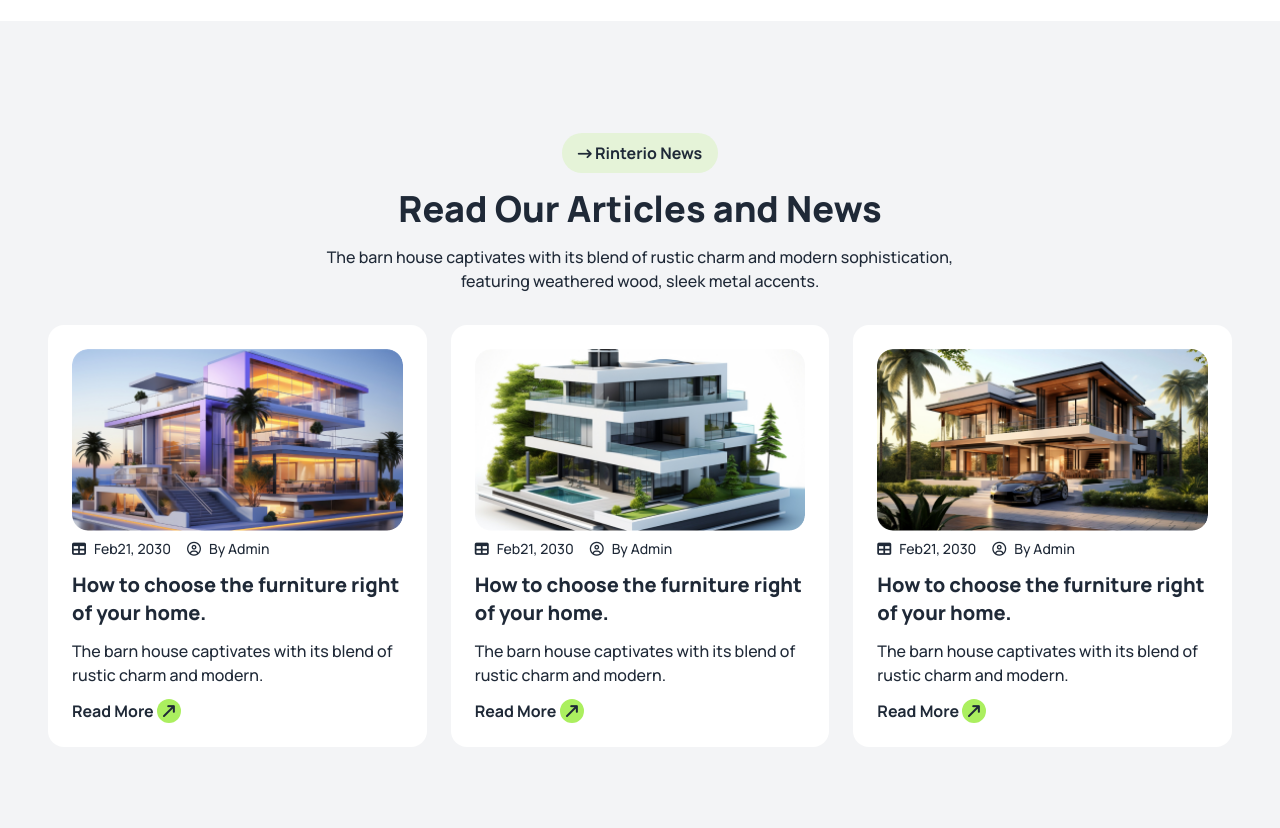
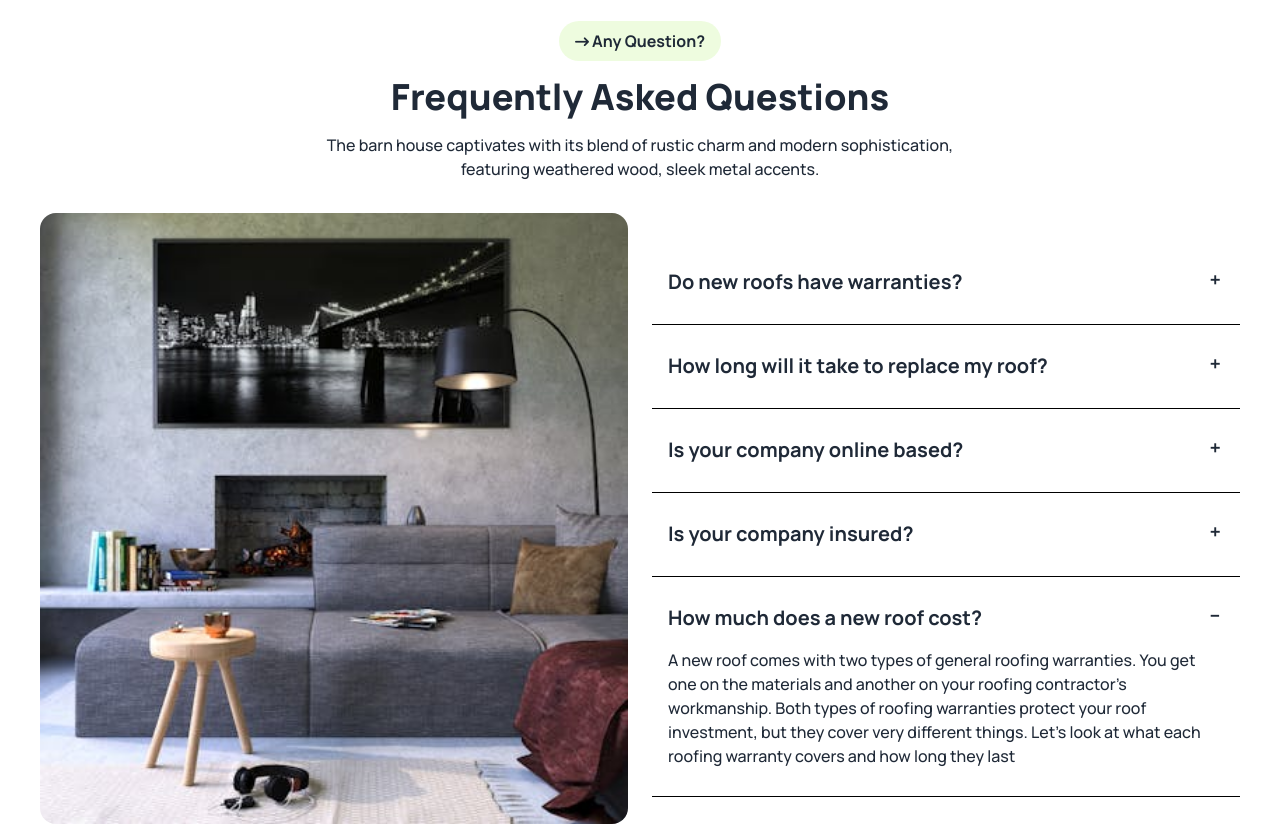
Before and after one commit to HabiburRahman02/A3-rinterio-website, a plain HTML site: page index.html in a window 1280 px wide. Shown: the part 3380-4208 px from the top of the page. Drawn offline with nearby package versions, Linux system fonts and the light colour scheme.

Commit message:
added extra faq section

```diff
--- a/index.html
+++ b/index.html
@@ -266,6 +266,80 @@
         </section>
         <!-- portfolio end -->
 
+        <!-- extra faq start -->
+        <section class="mb-12 md:mb-32 max-w-[1200px] mx-auto">
+            <div class="space-y-4 text-center max-w-[650px] mx-auto mb-8">
+                <button class="bg-[#ABEF5F33] font-bold px-4 py-2 rounded-full">
+                    <i class="fa-solid fa-arrow-right-long text-sm"></i>
+                    Any Question?
+                </button>
+                <h3 class="text-3xl md:text-4xl font-extrabold">Frequently Asked Questions</h3>
+                <p class="font-medium">The barn house captivates with its blend of rustic charm and
+                    modern sophistication, featuring weathered wood, sleek metal accents.</p>
+            </div>
+            <div class="md:flex items-center gap-6">
+                <div class="md:w-1/2 ">
+                    <img class="w-full rounded-2xl" src="assets/faq-4.jpg" alt="">
+                </div>
+                <div class="md:w-1/2 ">
+                    <div class="join join-vertical w-full">
+                        <div class="py-3 collapse collapse-plus join-item border-black border-b-[1px]">
+                            <input type="radio" name="my-accordion-4" checked="checked" />
+                            <div class="collapse-title text-xl font-bold ">Do new roofs have warranties?</div>
+                            <div class="collapse-content">
+                                <p>A new roof comes with two types of general roofing warranties. You get one on the
+                                    materials and another on your roofing contractor's workmanship. Both types of
+                                    roofing warranties protect your roof investment, but they cover very different
+                                    things. Let's look at what each roofing warranty covers and how long they last</p>
+                            </div>
+                        </div>
+                        <div class="py-3 collapse collapse-plus join-item border-black border-b-[1px]">
+                            <input type="radio" name="my-accordion-4" checked="checked" />
+                            <div class="collapse-title text-xl font-bold ">How long will it take to replace my
+                                roof?</div>
+                            <div class="collapse-content">
+                                <p>A new roof comes with two types of general roofing warranties. You get one on the
+                                    materials and another on your roofing contractor's workmanship. Both types of
+                                    roofing warranties protect your roof investment, but they cover very different
+                                    things. Let's look at what each roofing warranty covers and how long they last</p>
+                            </div>
+                        </div>
+                        <div class="py-3 collapse collapse-plus join-item border-black border-b-[1px]">
+                            <input type="radio" name="my-accordion-4" checked="checked" />
+                            <div class="collapse-title text-xl font-bold ">Is your company online based?</div>
+                            <div class="collapse-content">
+                                <p>A new roof comes with two types of general roofing warranties. You get one on the
+                                    materials and another on your roofing contractor's workmanship. Both types of
+                                    roofing warranties protect your roof investment, but they cover very different
+                                    things. Let's look at what each roofing warranty covers and how long they last</p>
+                            </div>
+                        </div>
+                        <div class="py-3 collapse collapse-plus join-item border-black border-b-[1px]">
+                            <input type="radio" name="my-accordion-4" checked="checked" />
+                            <div class="collapse-title text-xl font-bold ">Is your company insured?</div>
+                            <div class="collapse-content">
+                                <p>A new roof comes with two types of general roofing warranties. You get one on the
+                                    materials and another on your roofing contractor's workmanship. Both types of
+                                    roofing warranties protect your roof investment, but they cover very different
+                                    things. Let's look at what each roofing warranty covers and how long they last</p>
+                            </div>
+                        </div>
+                        <div class="py-3 collapse collapse-plus border-black border-b-[1px] rounded-none">
+                            <input type="radio" name="my-accordion-4" checked="checked" />
+                            <div class="collapse-title text-xl font-bold ">How much does a new roof cost?</div>
+                            <div class="collapse-content">
+                                <p>A new roof comes with two types of general roofing warranties. You get one on the
+                                    materials and another on your roofing contractor's workmanship. Both types of
+                                    roofing warranties protect your roof investment, but they cover very different
+                                    things. Let's look at what each roofing warranty covers and how long they last</p>
+                            </div>
+                        </div>
+
+                    </div>
+                </div>
+        </section>
+        <!-- extra faq end -->
+
         <!-- news start -->
         <div class="bg-gray-100">
             <div class="max-w-[1200px] mx-auto px-2">
```
Also changed, not shown: assets/faq-1.jpg (added), assets/faq-2.jpg (added), assets/faq-3.jpg (added), assets/faq-4.jpg (added).
